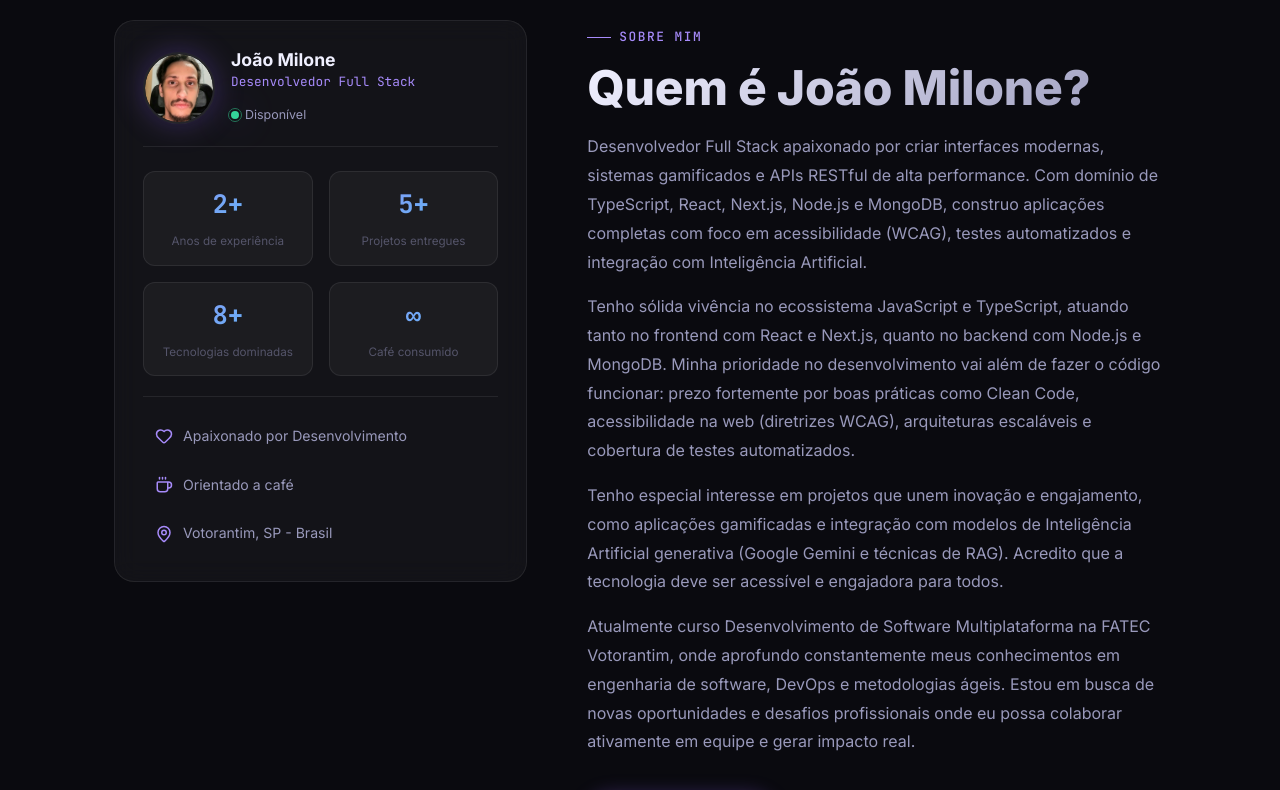
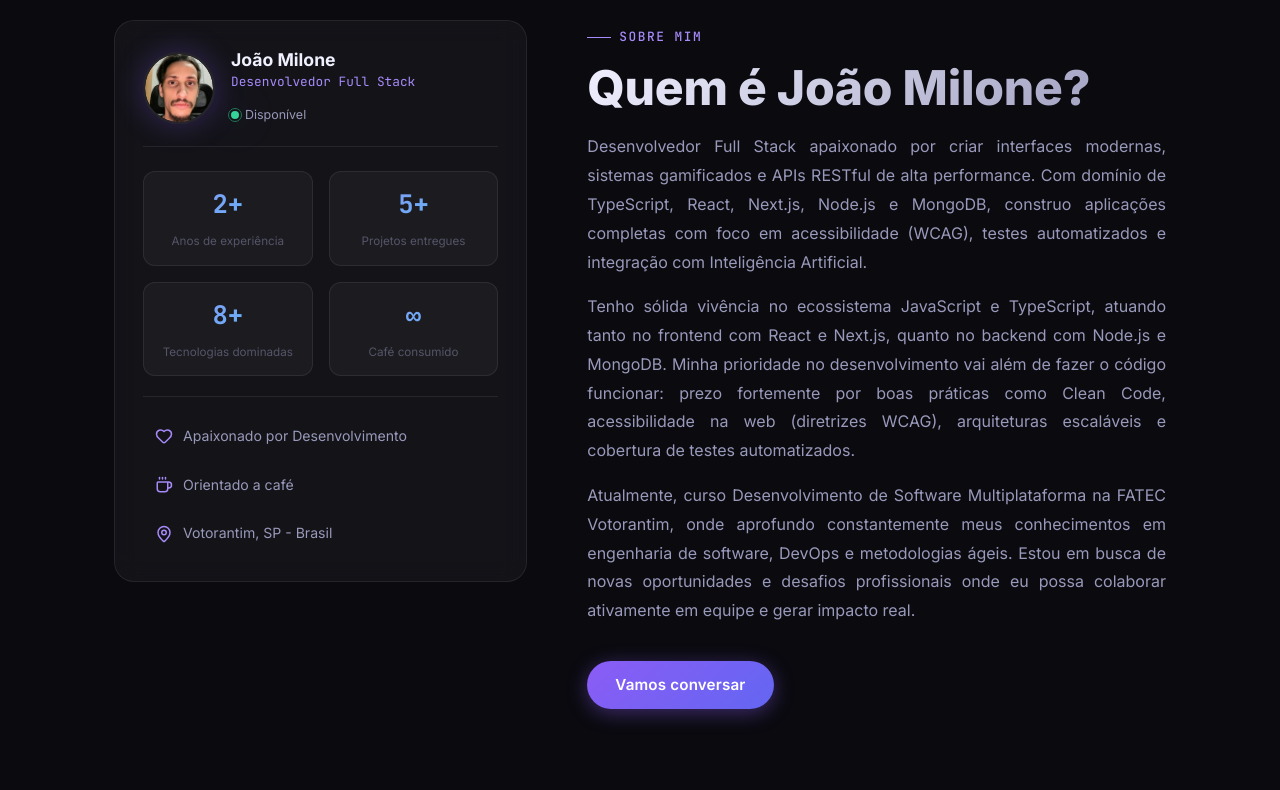
Before and after one commit to milysj/Portifolio, a React (Vite) app: page / in a window 1280 px wide. Shown: the part 920-1710 px from the top of the page. Built offline with nearby package versions, Linux system fonts and the light colour scheme.

Commit message:
style: alinha texto justificado e ajusta pontuacao na bio

```diff
--- a/src/components/About.css
+++ b/src/components/About.css
@@ -171,6 +171,8 @@
   font-size: 1rem;
   color: var(--text-secondary);
   line-height: 1.8;
+  text-align: justify;
+  text-justify: inter-word;
 }
 
 .about-actions {
--- a/src/components/About.tsx
+++ b/src/components/About.tsx
@@ -98,9 +98,6 @@ export default function About() {
               {portfolioData.bio2}
             </p>
             <p>
-              {portfolioData.bio3}
-            </p>
-            <p>
               {portfolioData.bio4}
             </p>
           </div>
--- a/src/components/Education.css
+++ b/src/components/Education.css
@@ -103,6 +103,7 @@
   display: flex;
   flex-direction: column;
   gap: 10px;
+  text-align: justify;
 }
 
 @media (max-width: 768px) {
--- a/src/components/Experience.css
+++ b/src/components/Experience.css
@@ -127,6 +127,7 @@
   display: flex;
   flex-direction: column;
   gap: 12px;
+  text-align: justify;
 }
 
 .exp-skills {
--- a/src/data/portfolio.ts
+++ b/src/data/portfolio.ts
@@ -7,7 +7,7 @@ export const portfolioData = {
   bio: 'Desenvolvedor Full Stack apaixonado por criar interfaces modernas, sistemas gamificados e APIs RESTful de alta performance. Com domínio de TypeScript, React, Next.js, Node.js e MongoDB, construo aplicações completas com foco em acessibilidade (WCAG), testes automatizados e integração com Inteligência Artificial.',
   bio2: 'Tenho sólida vivência no ecossistema JavaScript e TypeScript, atuando tanto no frontend com React e Next.js, quanto no backend com Node.js e MongoDB. Minha prioridade no desenvolvimento vai além de fazer o código funcionar: prezo fortemente por boas práticas como Clean Code, acessibilidade na web (diretrizes WCAG), arquiteturas escaláveis e cobertura de testes automatizados.',
   bio3: 'Tenho especial interesse em projetos que unem inovação e engajamento, como aplicações gamificadas e integração com modelos de Inteligência Artificial generativa (Google Gemini e técnicas de RAG). Acredito que a tecnologia deve ser acessível e engajadora para todos.',
-  bio4: 'Atualmente curso Desenvolvimento de Software Multiplataforma na FATEC Votorantim, onde aprofundo constantemente meus conhecimentos em engenharia de software, DevOps e metodologias ágeis. Estou em busca de novas oportunidades e desafios profissionais onde eu possa colaborar ativamente em equipe e gerar impacto real.',
+  bio4: 'Atualmente, curso Desenvolvimento de Software Multiplataforma na FATEC Votorantim, onde aprofundo constantemente meus conhecimentos em engenharia de software, DevOps e metodologias ágeis. Estou em busca de novas oportunidades e desafios profissionais onde eu possa colaborar ativamente em equipe e gerar impacto real.',
   email: 'joaogmilone@gmail.com',
   github: 'https://github.com/milysj',
   linkedin: 'https://www.linkedin.com/in/joaomilone',
```
